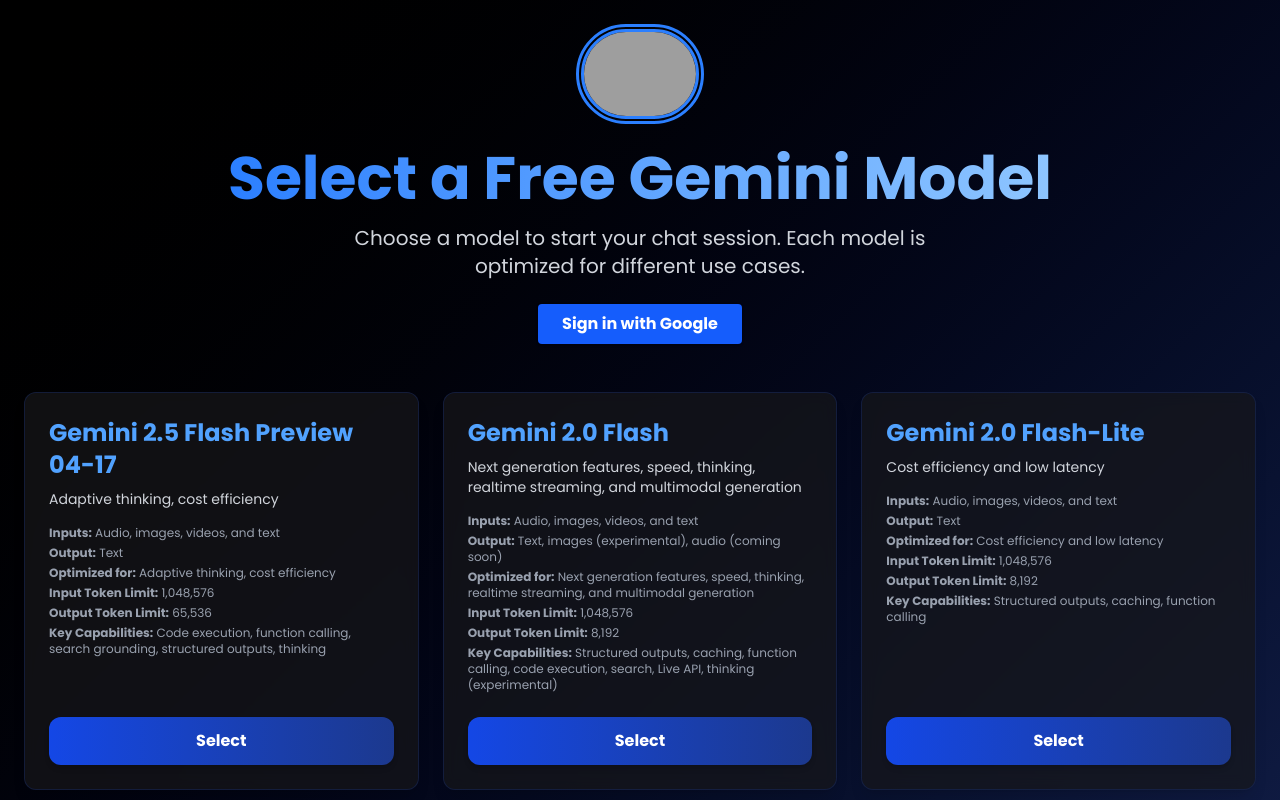
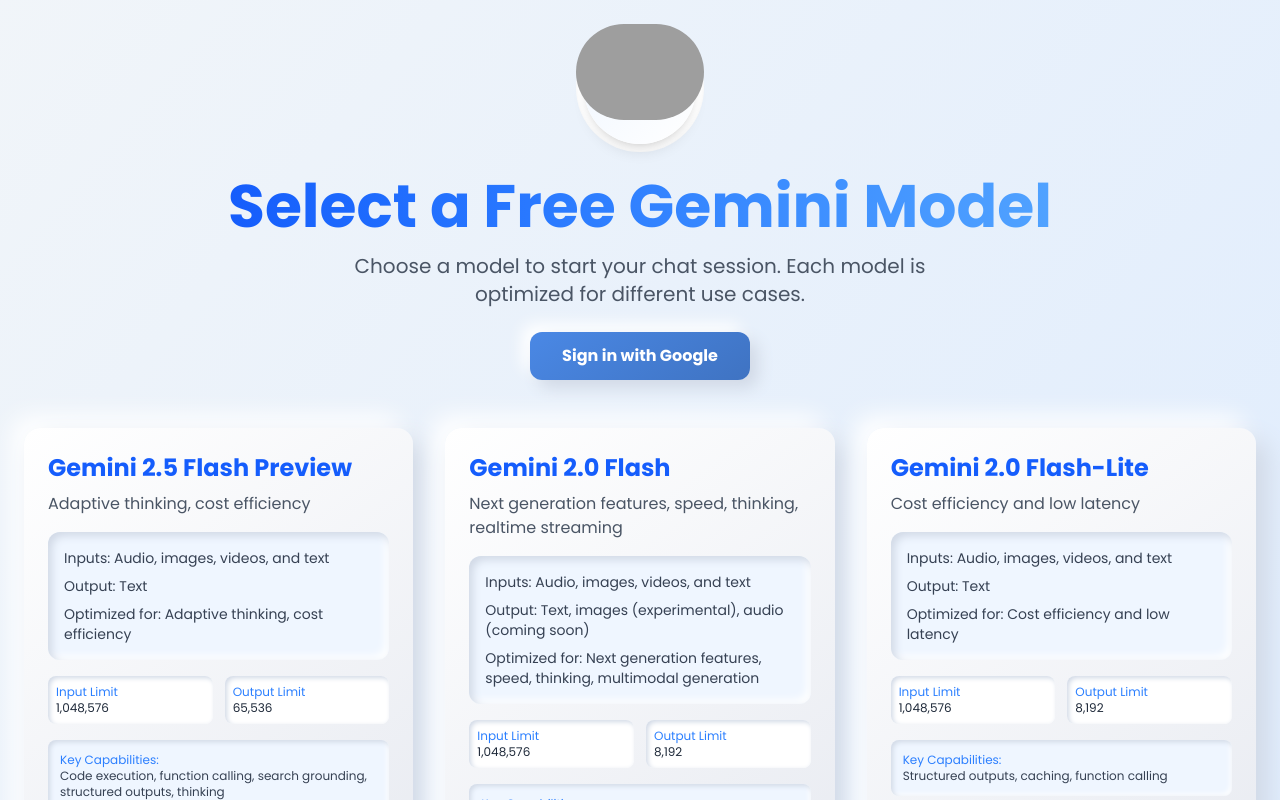
Before and after one commit to ShovitDutta/IndoLike, a Next.js app in the folder Gemini/: page / in a window 1280 px wide. Shown: the top 800 px of the page. Built offline with nearby package versions, Linux system fonts and the light colour scheme; grey boxes are pictures that could not be loaded.

Commit message:
IndoLike

```diff
--- a/Gemini/middleware.ts
+++ b/Gemini/middleware.ts
@@ -1 +1,5 @@
 export { auth as middleware } from "./auth";
+
+export const config = {
+  matcher: ["/((?!api|_next/static|_next/image|favicon.ico).*)"],
+};
--- a/Gemini/src/app/chat/page.tsx
+++ b/Gemini/src/app/chat/page.tsx
@@ -11,6 +11,7 @@
 import { motion, AnimatePresence } from "framer-motion";
 import Sidebar from "@/components/Sidebar";
 import { freeModels } from "@/lib/models";
+import { useSession } from "next-auth/react";
 
 interface ChatMessage {
   id: string;
@@ -38,6 +39,13 @@
 }
 
 function ChatContent() {
+  const { data: session, status } = useSession();
+  const router = useRouter();
+  useEffect(() => {
+    if (status === "loading") return;
+    if (!session) router.replace("/api/auth/signin");
+  }, [session, status, router]);
+  if (status === "loading" || !session) return <div>Loading...</div>;
   const [userInput, setUserInput] = useState("");
   const [response, setResponse] = useState<ChatMessage[]>([]);
   const [isLoading, setIsLoading] = useState(false);
@@ -56,7 +64,6 @@
   const [uploadedFile, setUploadedFile] = useState<UploadedFile | null>(null);
   const messagesEndRef = useRef<HTMLDivElement>(null);
   const searchParams = useSearchParams();
-  const router = useRouter();
   const selectedModelId = searchParams.get("model");
   const [currentModel, setCurrentModel] = useState(freeModels.find(model => model.id === selectedModelId) || freeModels[0]);
   const [caches, setCaches] = useState<CacheInfo[]>([]);
--- a/Gemini/src/app/page.tsx
+++ b/Gemini/src/app/page.tsx
@@ -1,12 +1,14 @@
 "use client";
+import { useState } from "react";
 import Link from "next/link";
 import Image from "next/image";
-import { motion } from "framer-motion";
+import { motion, AnimatePresence } from "framer-motion";
 import { signIn } from "next-auth/react";
+
 const models = [
   {
     id: "gemini-2.5-flash-preview-04-17",
-    name: "Gemini 2.5 Flash Preview 04-17",
+    name: "Gemini 2.5 Flash Preview",
     description: "Adaptive thinking, cost efficiency",
     inputs: "Audio, images, videos, and text",
     output: "Text",
@@ -18,13 +20,13 @@
   {
     id: "gemini-2.0-flash",
     name: "Gemini 2.0 Flash",
-    description: "Next generation features, speed, thinking, realtime streaming, and multimodal generation",
+    description: "Next generation features, speed, thinking, realtime streaming",
     inputs: "Audio, images, videos, and text",
     output: "Text, images (experimental), audio (coming soon)",
-    optimizedFor: "Next generation features, speed, thinking, realtime streaming, and multimodal generation",
+    optimizedFor: "Next generation features, speed, thinking, multimodal generation",
     inputTokenLimit: "1,048,576",
     outputTokenLimit: "8,192",
-    keyCapabilities: "Structured outputs, caching, function calling, code execution, search, Live API, thinking (experimental)",
+    keyCapabilities: "Structured outputs, caching, function calling, code execution",
   },
   {
     id: "gemini-2.0-flash-lite",
@@ -40,13 +42,13 @@
   {
     id: "gemini-1.5-flash",
     name: "Gemini 1.5 Flash",
-    description: "Fast and versatile performance across a diverse variety of tasks",
+    description: "Fast and versatile performance across diverse tasks",
     inputs: "Audio, images, videos, and text",
     output: "Text",
-    optimizedFor: "Fast and versatile performance across a diverse variety of tasks",
+    optimizedFor: "Fast and versatile performance across diverse tasks",
     inputTokenLimit: "1,048,576",
     outputTokenLimit: "8,192",
-    keyCapabilities: "System instructions, JSON mode, JSON schema, adjustable safety settings, caching, tuning, function calling, code execution",
+    keyCapabilities: "System instructions, JSON mode, code execution",
   },
   {
     id: "gemini-1.5-flash-8b",
@@ -57,63 +59,203 @@
     optimizedFor: "High volume and lower intelligence tasks",
     inputTokenLimit: "1,048,576",
     outputTokenLimit: "8,192",
-    keyCapabilities: "System instructions, JSON mode, JSON schema, adjustable safety settings, caching, tuning, function calling, code execution",
+    keyCapabilities: "System instructions, JSON mode, function calling",
   },
 ];
+
 export default function Home() {
+  const [showSignInModal, setShowSignInModal] = useState(false);
+
+  const openSignInModal = () => setShowSignInModal(true);
+  const closeSignInModal = () => setShowSignInModal(false);
+
   return (
-    <div className="flex flex-col items-center justify-center min-h-screen bg-gradient-to-br from-black to-blue-950 text-gray-100 p-6">
-      <motion.div initial={{ opacity: 0, y: -50 }} animate={{ opacity: 1, y: 0 }} transition={{ duration: 0.8 }} className="text-center mb-12">
-        <Image src="/chatbot.gif" alt="Chatbot GIF" unoptimized width={128} height={128} className="mx-auto mb-6 border-double border-8 border-blue-500 rounded-full" />
-        <h1 className="text-6xl font-bold mb-4 bg-clip-text text-transparent bg-gradient-to-r from-blue-500 to-blue-300">Select a Free Gemini Model</h1>
-        <p className="text-xl text-gray-300 max-w-2xl mx-auto">Choose a model to start your chat session. Each model is optimized for different use cases.</p>
-        <button className="mt-6 bg-blue-600 hover:bg-blue-700 text-white font-semibold py-2 px-6 rounded shadow" onClick={() => signIn("google", { redirectTo: "/" })}>
+    <div className="flex flex-col items-center justify-center min-h-screen bg-gradient-to-br from-slate-100 to-blue-100 text-gray-800 p-6">
+      {/* Header Section */}
+      <motion.div initial={{ opacity: 0, y: -50 }} animate={{ opacity: 1, y: 0 }} transition={{ duration: 0.8 }} className="text-center mb-12 max-w-4xl">
+        <div className="mb-6 relative w-32 h-32 mx-auto">
+          <div className="absolute inset-0 rounded-full bg-white shadow-inner"></div>
+          <div className="absolute inset-2 rounded-full bg-gradient-to-br from-blue-50 to-white shadow-lg"></div>
+          <Image src="/chatbot.gif" alt="Chatbot GIF" unoptimized width={128} height={128} className="absolute inset-0 mx-auto rounded-full object-cover z-10" />
+        </div>
+
+        <h1 className="text-6xl font-bold mb-4 bg-clip-text text-transparent bg-gradient-to-r from-blue-600 to-blue-400">Select a Free Gemini Model</h1>
+
+        <p className="text-xl text-gray-600 max-w-2xl mx-auto">Choose a model to start your chat session. Each model is optimized for different use cases.</p>
+
+        <motion.button
+          className="mt-6 px-8 py-3 rounded-xl font-semibold text-white relative"
+          style={{
+            background: "linear-gradient(145deg, #4a88e5, #3f73c2)",
+            boxShadow: "8px 8px 16px #d1d9e6, -8px -8px 16px #ffffff",
+          }}
+          whileHover={{
+            boxShadow: "6px 6px 12px #d1d9e6, -6px -6px 12px #ffffff",
+            y: -2,
+          }}
+          whileTap={{
+            boxShadow: "inset 4px 4px 8px #3664a9, inset -4px -4px 8px #599aff",
+            y: 0,
+          }}
+          onClick={openSignInModal}>
           Sign in with Google
-        </button>
+        </motion.button>
       </motion.div>
-      <div className="grid grid-cols-1 md:grid-cols-2 lg:grid-cols-3 gap-6 w-full">
+
+      {/* Models Grid */}
+      <div className="grid grid-cols-1 md:grid-cols-2 lg:grid-cols-3 gap-8 w-full max-w-7xl">
         {models.map((model, index) => (
           <motion.div
             key={model.id}
             initial={{ opacity: 0, scale: 0.9 }}
             animate={{ opacity: 1, scale: 1 }}
             transition={{ duration: 0.5, delay: index * 0.1 }}
-            className="bg-zinc-900/70 backdrop-blur-sm rounded-xl shadow-lg border border-blue-900/30 p-6 flex flex-col justify-between">
+            className="relative rounded-2xl p-6 flex flex-col justify-between h-full"
+            style={{
+              background: "linear-gradient(145deg, #ffffff, #e6e9f0)",
+              boxShadow: "12px 12px 24px #d1d9e6, -12px -12px 24px #ffffff",
+            }}>
             <div>
-              <h2 className="text-2xl font-semibold text-blue-400 mb-2">{model.name}</h2>
-              <p className="text-gray-300 text-sm mb-4">{model.description}</p>
-              <div className="text-gray-400 text-xs space-y-1 mt-4">
+              <h2 className="text-2xl font-semibold text-blue-600 mb-2">{model.name}</h2>
+              <p className="text-gray-600 mb-4">{model.description}</p>
+
+              <div
+                className="bg-blue-50 rounded-xl p-4 mb-4"
+                style={{
+                  boxShadow: "inset 4px 4px 8px #d1d9e6, inset -4px -4px 8px #ffffff",
+                }}>
+                <div className="text-gray-700 space-y-2 text-sm">
                   <p>
-                  <strong>Inputs:</strong> {model.inputs}
+                    <span className="font-medium">Inputs:</span> {model.inputs}
                   </p>
                   <p>
-                  <strong>Output:</strong> {model.output}
+                    <span className="font-medium">Output:</span> {model.output}
                   </p>
                   <p>
-                  <strong>Optimized for:</strong> {model.optimizedFor}
-                </p>
-                <p>
-                  <strong>Input Token Limit:</strong> {model.inputTokenLimit}
-                </p>
-                <p>
-                  <strong>Output Token Limit:</strong> {model.outputTokenLimit}
-                </p>
-                <p>
-                  <strong>Key Capabilities:</strong> {model.keyCapabilities}
+                    <span className="font-medium">Optimized for:</span> {model.optimizedFor}
                   </p>
                 </div>
               </div>
+
+              <div className="grid grid-cols-2 gap-3 text-xs">
+                <div
+                  className="bg-white rounded-lg p-2"
+                  style={{
+                    boxShadow: "inset 2px 2px 5px #d1d9e6, inset -2px -2px 5px #ffffff",
+                  }}>
+                  <p className="font-medium text-blue-500">Input Limit</p>
+                  <p>{model.inputTokenLimit}</p>
+                </div>
+                <div
+                  className="bg-white rounded-lg p-2"
+                  style={{
+                    boxShadow: "inset 2px 2px 5px #d1d9e6, inset -2px -2px 5px #ffffff",
+                  }}>
+                  <p className="font-medium text-blue-500">Output Limit</p>
+                  <p>{model.outputTokenLimit}</p>
+                </div>
+              </div>
+
+              <div
+                className="mt-4 p-3 bg-blue-50 rounded-lg text-xs"
+                style={{
+                  boxShadow: "inset 2px 2px 5px #d1d9e6, inset -2px -2px 5px #ffffff",
+                }}>
+                <p className="font-medium text-blue-500">Key Capabilities:</p>
+                <p className="text-gray-700">{model.keyCapabilities}</p>
+              </div>
+            </div>
+
             <Link href={`/chat?model=${model.id}&modelName=${encodeURIComponent(model.name)}`} passHref>
               <motion.button
-                className="w-full bg-gradient-to-r from-blue-700 to-blue-900 text-white py-3 rounded-xl font-semibold hover:from-blue-800 hover:to-blue-950 transition-colors duration-200 shadow-md mt-6"
-                whileHover={{ scale: 1.03 }}
-                whileTap={{ scale: 0.98 }}>
+                className="w-full py-3 rounded-xl font-semibold text-white mt-6 relative"
+                style={{
+                  background: "linear-gradient(145deg, #4a88e5, #3f73c2)",
+                  boxShadow: "6px 6px 12px #d1d9e6, -6px -6px 12px #ffffff",
+                }}
+                whileHover={{
+                  boxShadow: "4px 4px 8px #d1d9e6, -4px -4px 8px #ffffff",
+                  y: -2,
+                }}
+                whileTap={{
+                  boxShadow: "inset 3px 3px 6px #3664a9, inset -3px -3px 6px #599aff",
+                  y: 0,
+                }}>
                 Select
               </motion.button>
             </Link>
           </motion.div>
         ))}
       </div>
+
+      {/* Sign In Modal */}
+      <AnimatePresence>
+        {showSignInModal && (
+          <>
+            {/* Backdrop */}
+            <motion.div initial={{ opacity: 0 }} animate={{ opacity: 1 }} exit={{ opacity: 0 }} className="fixed inset-0 bg-black/40 backdrop-blur-sm z-40" onClick={closeSignInModal} />
+
+            {/* Modal */}
+            <motion.div
+              initial={{ opacity: 0, scale: 0.9 }}
+              animate={{ opacity: 1, scale: 1 }}
+              exit={{ opacity: 0, scale: 0.9 }}
+              className="fixed top-1/2 left-1/2 transform -translate-x-1/2 -translate-y-1/2 z-50 w-full max-w-md">
+              <div
+                className="relative rounded-2xl p-8 bg-white mx-4"
+                style={{
+                  background: "linear-gradient(145deg, #ffffff, #e6e9f0)",
+                  boxShadow: "20px 20px 40px #c3cad5, -20px -20px 40px #ffffff",
+                }}>
+                <button onClick={closeSignInModal} className="absolute top-4 right-4 text-gray-400 hover:text-gray-600 transition-colors">
+                  <svg xmlns="http://www.w3.org/2000/svg" width="24" height="24" viewBox="0 0 24 24" fill="none" stroke="currentColor" strokeWidth="2" strokeLinecap="round" strokeLinejoin="round">
+                    <line x1="18" y1="6" x2="6" y2="18"></line>
+                    <line x1="6" y1="6" x2="18" y2="18"></line>
+                  </svg>
+                </button>
+
+                <div className="text-center mb-6">
+                  <div className="w-16 h-16 mx-auto mb-4 relative">
+                    <div className="absolute inset-0 rounded-full bg-white shadow-inner"></div>
+                    <div className="absolute inset-1 rounded-full bg-gradient-to-br from-blue-50 to-white shadow-lg"></div>
+                    <Image src="/chatbot.gif" alt="Chatbot GIF" unoptimized width={64} height={64} className="absolute inset-0 mx-auto rounded-full object-cover z-10" />
+                  </div>
+                  <h2 className="text-2xl font-bold text-gray-800">Sign in to Gemini</h2>
+                  <p className="text-gray-500 mt-2">Continue with your Google account to access all features</p>
+                </div>
+
+                <motion.button
+                  className="w-full flex items-center justify-center px-4 py-3 rounded-xl mt-4 relative"
+                  style={{
+                    background: "linear-gradient(145deg, #ffffff, #e6e9f0)",
+                    boxShadow: "6px 6px 12px #d1d9e6, -6px -6px 12px #ffffff",
+                  }}
+                  whileHover={{
+                    boxShadow: "4px 4px 8px #d1d9e6, -4px -4px 8px #ffffff",
+                    y: -1,
+                  }}
+                  whileTap={{
+                    boxShadow: "inset 3px 3px 6px #c3cad5, inset -3px -3px 6px #ffffff",
+                    y: 0,
+                  }}
+                  onClick={() => signIn("google", { redirectTo: "/" })}>
+                  <svg className="w-5 h-5 mr-3" viewBox="0 0 24 24">
+                    <path fill="#4285F4" d="M22.56 12.25c0-.78-.07-1.53-.2-2.25H12v4.26h5.92c-.26 1.37-1.04 2.53-2.21 3.31v2.77h3.57c2.08-1.92 3.28-4.74 3.28-8.09z" />
+                    <path fill="#34A853" d="M12 23c2.97 0 5.46-.98 7.28-2.66l-3.57-2.77c-.98.66-2.23 1.06-3.71 1.06-2.86 0-5.29-1.93-6.16-4.53H2.18v2.84C3.99 20.53 7.7 23 12 23z" />
+                    <path fill="#FBBC05" d="M5.84 14.09c-.22-.66-.35-1.36-.35-2.09s.13-1.43.35-2.09V7.07H2.18C1.43 8.55 1 10.22 1 12s.43 3.45 1.18 4.93l2.85-2.22.81-.62z" />
+                    <path fill="#EA4335" d="M12 5.38c1.62 0 3.06.56 4.21 1.64l3.15-3.15C17.45 2.09 14.97 1 12 1 7.7 1 3.99 3.47 2.18 7.07l3.66 2.84c.87-2.6 3.3-4.53 6.16-4.53z" />
+                  </svg>
+                  <span className="text-gray-800 font-medium">Continue with Google</span>
+                </motion.button>
+
+                <div className="mt-6 pt-4 border-t border-gray-200">
+                  <p className="text-xs text-center text-gray-500">By continuing, you agree to Gemini's Terms of Service and Privacy Policy</p>
+                </div>
+              </div>
+            </motion.div>
+          </>
+        )}
+      </AnimatePresence>
     </div>
   );
 }
```
Lines whose indentation alone changed are shown as unchanged.
